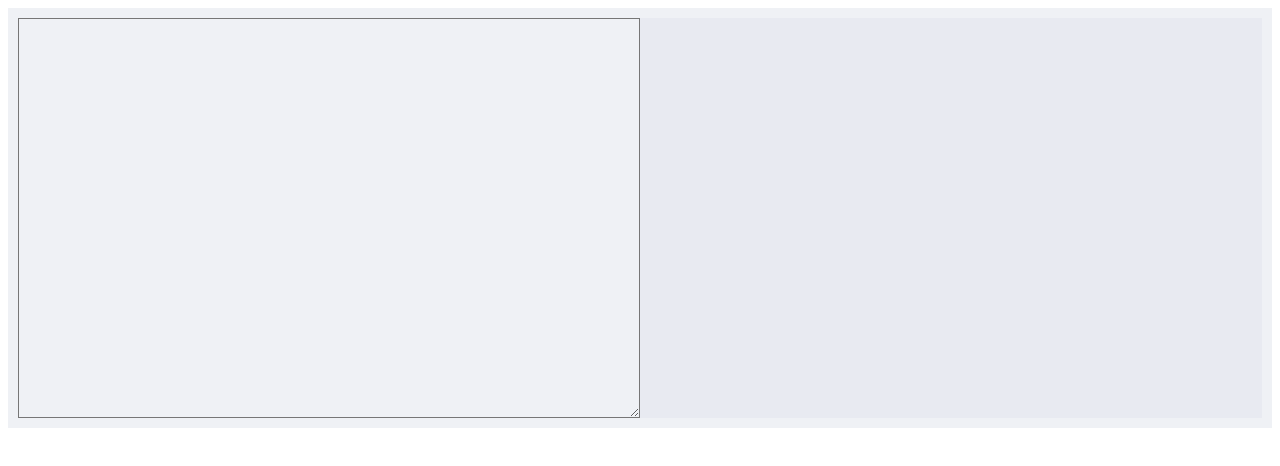
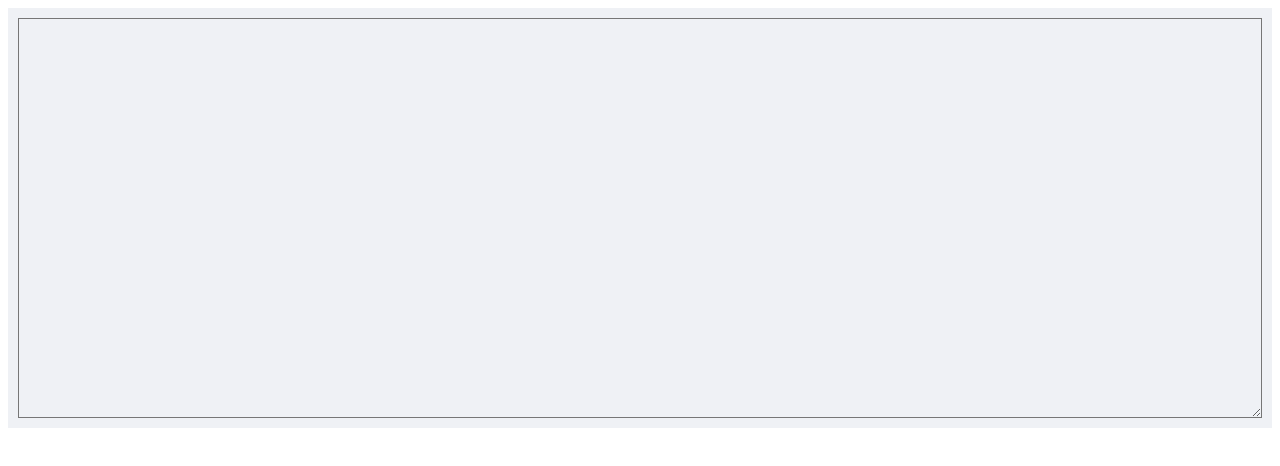
Before and after one commit to acciojob/markdown-arshad012, a React app: page / in a window 1280 px wide. Shown: the top 466 px of the page. Built offline with nearby package versions, Linux system fonts and the light colour scheme.

Commit message:
Markdown added

```diff
--- a/src/components/App.js
+++ b/src/components/App.js
@@ -1,26 +1,22 @@
 
-import React from "react";
+import React, { useState } from 'react';
+import ReactMarkdown from 'react-markdown';
 import '../styles/App.css';
 
 function App() {
-    const [loading, setLoading] = React.useState(true);
-    const [text, setText] = React.useState('');
+    const [markdown, setMarkdown] = useState("")
+    const [loading, setLoading] = useState(true)
 
-    React.useEffect(() => {
-        setTimeout(() => {
-            setLoading(false);
-        },2000)
-    })
+    const hancleChange = (e) => {
+        setMarkdown(e.target.value)
+    }
 
-    return loading ? <h1>Loading....</h1> :
-    <div className="app">
-        <div className="textarea-box">
-            <textarea className="textarea" onInput={(e) => setText(e.target.value)}></textarea>
+    return (
+        <div className='app'>
+            <textarea className="textarea" onChange={hancleChange}></textarea>
+            <ReactMarkdown className="preview" children={markdown} />
         </div>
-        <div className="preview">
-            <h1 id="Heading">{text}</h1>
-        </div>
-    </div>
+    )
 }
 
 
```
